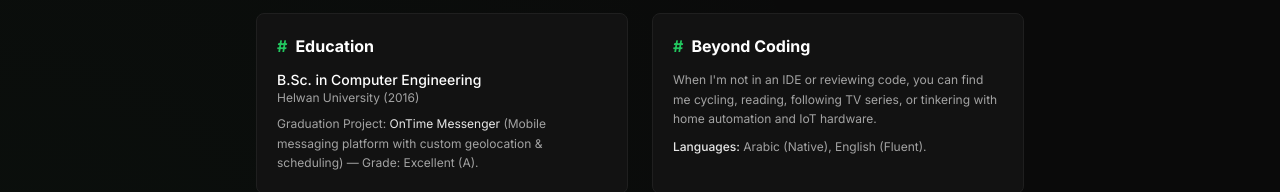
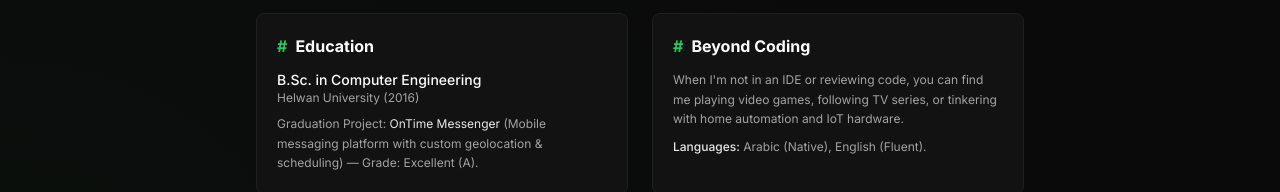
Before and after one commit to joeyoggie/bitsofmyself, a Next.js app: page /about in a window 1280 px wide. Shown: the part 1540-1732 px from the top of the page. Built offline with nearby package versions, Linux system fonts and the light colour scheme.

Commit message:
update about page

```diff
--- a/src/app/about/page.tsx
+++ b/src/app/about/page.tsx
@@ -153,7 +153,7 @@ export default function AboutPage() {
                     </h2>
                     <div className="space-y-2 text-xs text-dark-muted leading-relaxed">
                         <p>
-                            When I'm not in an IDE or reviewing code, you can find me cycling, reading, following TV series, or tinkering with home automation and IoT hardware.
+                            When I'm not in an IDE or reviewing code, you can find me playing video games, following TV series, or tinkering with home automation and IoT hardware.
                         </p>
                         <p>
                             <span className="text-white/90 font-medium">Languages:</span> Arabic (Native), English (Fluent).
```
